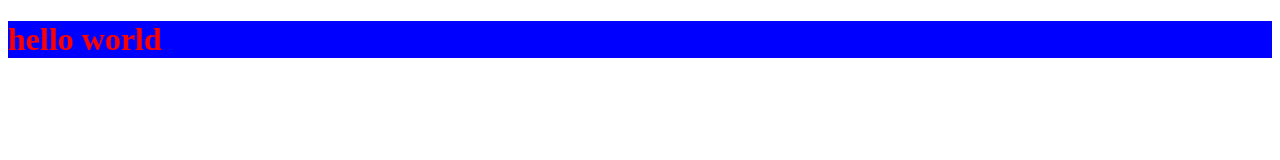
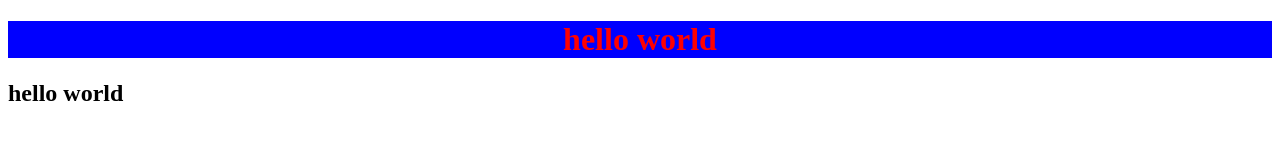
Before and after one commit to aleks-frontend/LUKA, a plain HTML site: page index.html in a window 1280 px wide. Drawn offline with Linux system fonts and the light colour scheme.

Commit message:
added h2

```diff
--- a/index.html
+++ b/index.html
@@ -5,11 +5,13 @@
     <style type="text/css">
         .red {
             color: red;
-            background: blue
+            background: blue;
+			text-align: center;
         }
     </style>
 </head>
 <body>
     <h1 class="red">hello world</h1>
+    <h2>hello world</h2>
 </body>
 </html>
```
Also changed, not shown: main.css (added).
